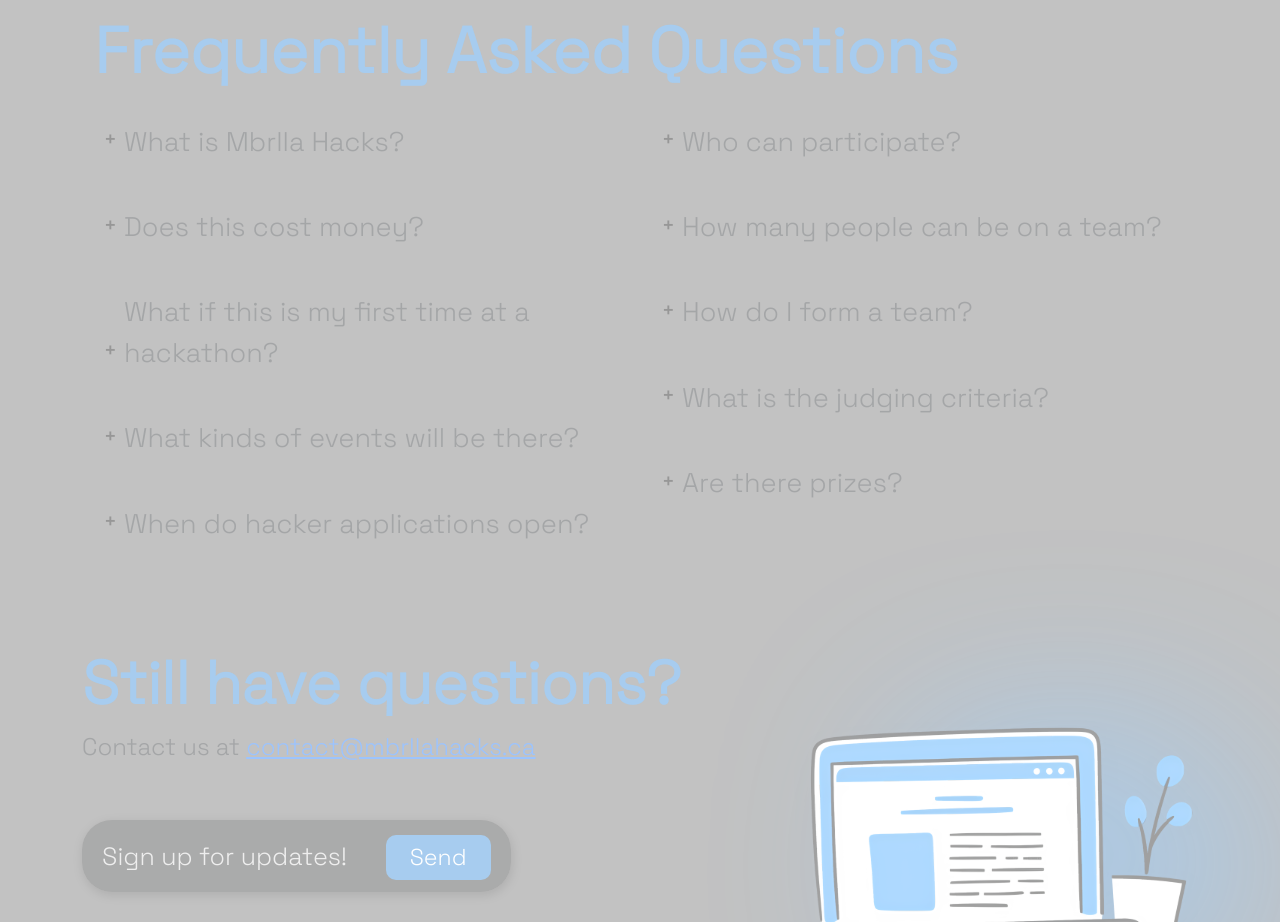
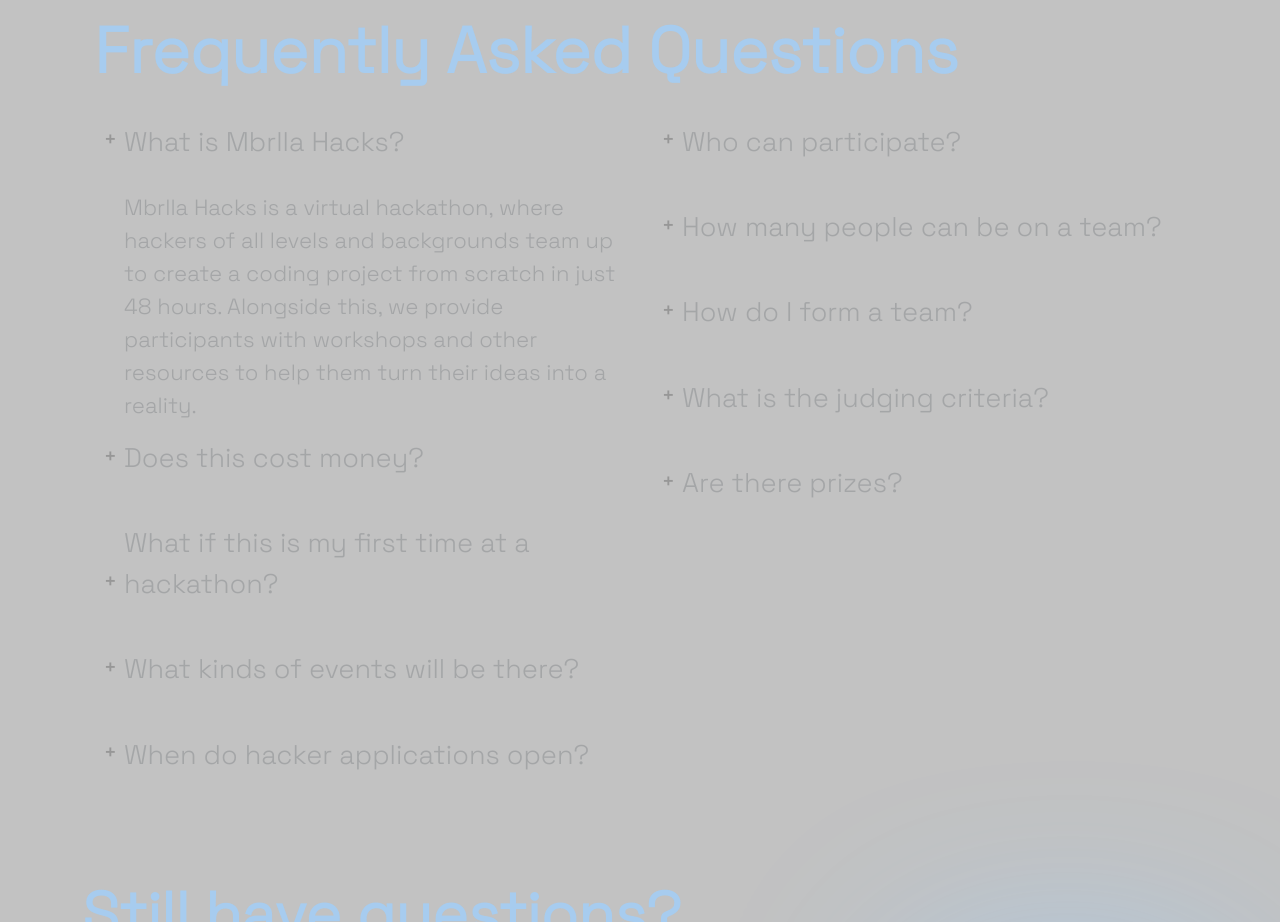
Before and after one commit to MbrllaHacks/Website, a React (Create React App) app: page / in a window 1280 px wide. Shown: the part 2280-3202 px from the top of the page. Built offline with nearby package versions, Linux system fonts and the light colour scheme; a web font is replaced by a local one.

Commit message:
Update FAQ and Loading section

```diff
--- a/src/components/Faq/faq.js
+++ b/src/components/Faq/faq.js
@@ -4,8 +4,10 @@
 import ToggleableAnswer from "./questions.js";
 import crossPattern from "./../../Assets/crossPattern.png";
 
+//"What is Mbrlla Hacks?": "Mbrlla Hacks is a virtual hackathon, where hackers of all levels and backgrounds team up to create a coding project from scratch in just 48 hours. Alongside this, we provide participants with workshops and other resources to help them turn their ideas into a reality.
+
 function Faq(){
-    var qAndA_Left = {"What is Mbrlla Hacks?": "Mbrlla Hacks is a virtual hackathon, where hackers of all levels and backgrounds team up to create a coding project from scratch in just 48 hours. Alongside this, we provide participants with workshops and other resources to help them turn their ideas into a reality.",
+    var qAndA_Left = {
                 "Does this cost money?":"Lorem ipsum dolor sit amet consectetur adipisicing elit. Laboriosam quaerat eaque at amet! Nobis, natus? Excepturi ea consectetur voluptate ipsa iusto aut. Aspernatur, veritatis. Ut exercitationem officia harum ullam corrupti.",
                 "What if this is my first time at a hackathon?":"Lorem, ipsum dolor sit amet consectetur adipisicing elit. In omnis culpa eveniet, nisi veritatis repudiandae quis facere, vero molestiae vel ratione a fugiat qui debitis, corporis harum beatae placeat excepturi!",
                 "What kinds of events will be there?":"Lorem, ipsum dolor sit amet consectetur adipisicing elit. In omnis culpa eveniet, nisi veritatis repudiandae quis facere, vero molestiae vel ratione a fugiat qui debitis, corporis harum beatae placeat excepturi!",
@@ -26,12 +28,16 @@
 
                     <Row >
                         <Col id="col1" lg={6} >
+                            <div id="main">
+                                <div class="faq-question">What is Mbrlla Hacks?</div>
+                                <ToggleableAnswer className = "faq-answer" toggleYes = "true">Mbrlla Hacks is a virtual hackathon, where hackers of all levels and backgrounds team up to create a coding project from scratch in just 48 hours. Alongside this, we provide participants with workshops and other resources to help them turn their ideas into a reality.</ToggleableAnswer>
+                            </div>
                             {Object.entries(qAndA_Left).map(([key, value]) => (
                                 <div className="col1">
-                                    <div id="faq-question">
+                                    <div class="faq-question">
                                         {key}
                                     </div>
-                                    <ToggleableAnswer className="faq-answer">
+                                    <ToggleableAnswer className="faq-answer" toggleYes = "">
                                         {value}
                                     </ToggleableAnswer>
                                 </div>
@@ -40,10 +46,10 @@
                         <Col id="col2" lg={6} >
                             {Object.entries(qAndA_Right).map(([key, value]) => (
                                 <div className="col2">
-                                    <div id="faq-question">
+                                    <div class="faq-question">
                                         {key}
                                     </div>
-                                    <ToggleableAnswer className="faq-answer">
+                                    <ToggleableAnswer className="faq-answer" toggleYes = "">
                                         {value}
                                     </ToggleableAnswer>
                                 </div>
--- a/src/components/Faq/questions.js
+++ b/src/components/Faq/questions.js
@@ -5,8 +5,8 @@
 class ToggleableAnswer extends React.Component{
     constructor(props){
         super(props);
-        this.state = { isToggledOn: false};
-
+        this.toggleCondition = this.props.toggleYes;
+        this.state = { isToggledOn: this.toggleCondition};
         this.isClicked = this.isClicked.bind(this);
     }
 
--- a/src/loading.js
+++ b/src/loading.js
@@ -4,7 +4,7 @@
 
 function Loading() {
     return (
-        <div style={{ backgroundColor: "black", minHeight: "100%", width: "100%", margin: "0"}} className="loading-screen">
+        <div style={{ backgroundColor: "black", height: "100%", width: "100%", margin: "0"}} className="loading-screen">
             <img src={loadingScreen} class="loading-gif"/>
         </div>
     );
--- a/src/style.css
+++ b/src/style.css
@@ -18,6 +18,17 @@
 }
 
 /* ----------------------------------------------- App.js/Loading --------------------------------------------------- */
+.loading-screen{
+  background-color: black;
+  display: flex;
+  justify-content: center;
+  align-items: center;
+  text-align: center;
+  min-height: 100vh;
+}
+.loading-gif{
+  width: 100%;
+}
 
 /* -----------------------------------------------  Nav Bar -----------------------------------------------  */
 
@@ -372,9 +383,13 @@
   rotate: 90deg;
 }
 
-#faq-question {
+.faq-question {
   font-weight: 400 !important;
   font-size: 27px;
+}
+
+#main{
+  margin-left: 30px;
 }
 
 .col1,
```
